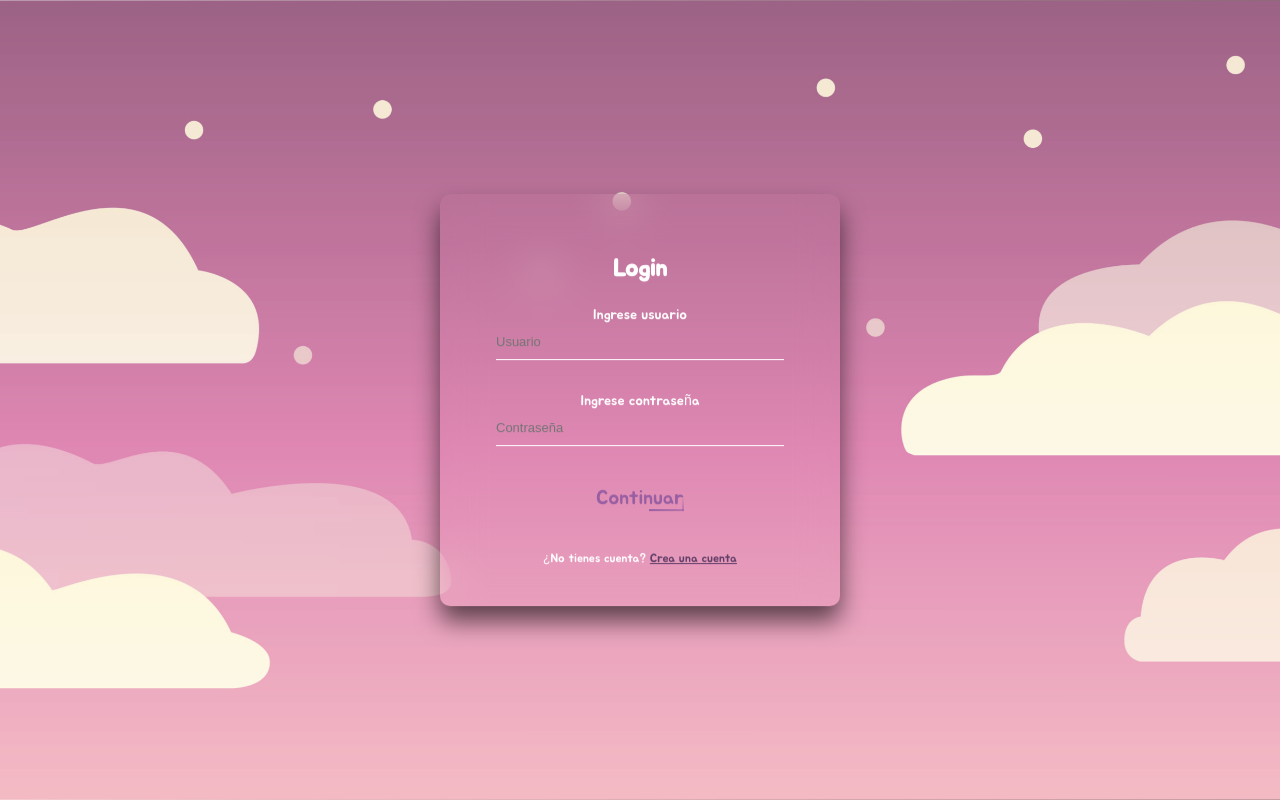
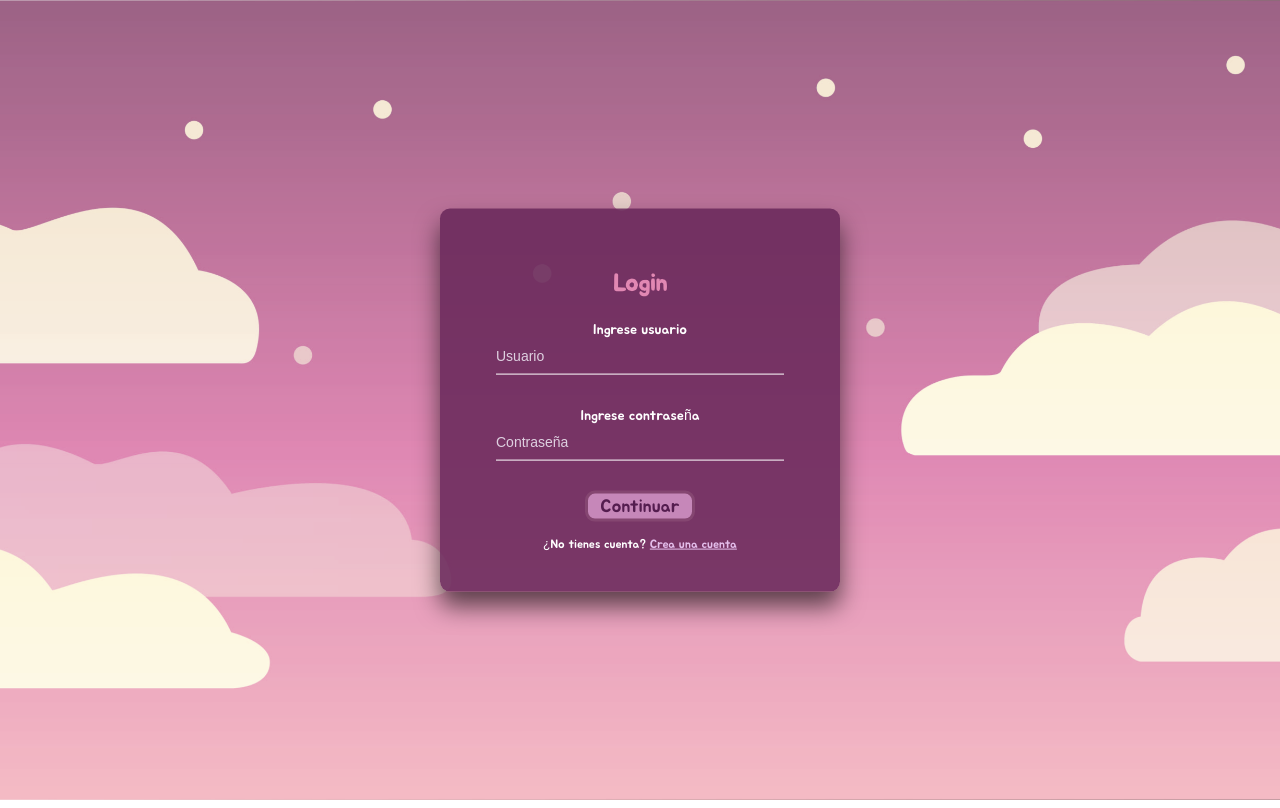
Before and after one commit to Valencua/EpiCare, a PHP site: page / in a window 1280 px wide. Run offline with PHP 8.4, Linux system fonts and the light colour scheme.

Commit message:
Arreglo botones de continuar + Titulo del login

```diff
--- a/workspace/Sitio/html/Bienvenida.html
+++ b/workspace/Sitio/html/Bienvenida.html
@@ -19,8 +19,8 @@
       <br>
       <!--style="justify-content: center; align-items: center;"-->
       <div class="botonbienv">
-        <div class="continuar">
-          <a class="btn" href="Index.html" style="color:#541D4F; font-size: 20px;">
+        <div class="continuar" style="border-radius: 20px; border: 6px solid #854671;">
+          <a class="btn" href="Index.html" style="color:#541D4F; font-size: 35px; margin-top: 4px;">
             Continuar
           </a>
         </div>
--- a/workspace/Sitio/html/index.html
+++ b/workspace/Sitio/html/index.html
@@ -36,20 +36,20 @@
         <p class="message">¿Ya tienes cuenta? <a href="#">Loguearse</a></p>
       </form>
       <form class="login-form" method="post">
-        <h2></i> Login</h2>
+        <h2 style="color:#E188B3; -webkit-text-stroke-width: 0.2px; -webkit-text-stroke-color: #601E51;"></i> Login</h2>
         <label for="usuario">Ingrese usuario</label>
         <input type="text" placeholder="Usuario" id="usuario" required />
         <br>
         <label for="contraseña">Ingrese contraseña</label>
         <input type="password" placeholder="Contraseña" id="contraseña" required/>
         <br>
-        <a class="btn" href="#">
-          <span></span>
-          <span></span>
-          <span></span>
-          <span></span>
-          Continuar
-        </a>
+        <div class="botonbienv">
+          <div class="continuar" style="height: 25px;">
+            <a class="btn" href="Index.html" style="color:#541D4F; font-size: 18px; margin:12px; margin-top: 2px;">
+              Continuar
+            </a>
+          </div>
+        </div>
         <p class="message">¿No tienes cuenta? <a href="#">Crea una cuenta</a></p>
       </form>
     </div>
--- a/workspace/Sitio/html/styles.css
+++ b/workspace/Sitio/html/styles.css
@@ -239,33 +239,39 @@ body{
   justify-content: space-evenly;
   align-items: center;
   position: relative;
+  transition: .5s;
 }
 .felizfeliz img:hover
 {
+transition: .5s;
 transform: scale(1.07);
 box-shadow: 0 0 50px #FAEC5E;
               border-radius: 100%;
 }
 .feliz img:hover
 {
+transition: .5s;
 transform: scale(1.07);
 box-shadow: 0 0 50px #C5D554;
               border-radius: 100%;
 }
 .meh img:hover
 {
+transition: .5s;
 transform: scale(1.07);
 box-shadow: 0 0 50px #A563A5;
               border-radius: 100%;
 }
 .triste img:hover
 {
+transition: .5s;
 transform: scale(1.07);
 box-shadow: 0 0 50px #71C6D0;
               border-radius: 100%;
 }
 .enojado img:hover
 {
+transition: .5s;
 transform: scale(1.07);
 box-shadow: 0 0 50px #BE1621;
               border-radius: 100%;
@@ -283,8 +289,7 @@ box-shadow: 0 0 50px #BE1621;
   width: 400px;
   padding: 40px;
   transform: translate(-50%, -50%);
-  background: transparent;
-  backdrop-filter: blur(20px);
+  background: url(background.png);
   box-sizing: border-box;
   box-shadow: 0 15px 25px rgba(0,0,0,.6);
   border-radius: 10px;
@@ -303,6 +308,16 @@ box-shadow: 0 0 50px #BE1621;
 .form label {
   font-size: 14px;
   color: #fff;
+
+}
+.form ::placeholder {
+  font-size: 14px;
+  color: #ded0e0;
+
+}
+.form ::placeholder {
+  font-size: 14px;
+  color: #ded0e0;
 
 }
 .vinculo {
@@ -324,7 +339,7 @@ h2{
   font-size: 12px;
 }
 .form .message a {
-  color: #623F68;
+  color: #e4beeb;
   text-decoration: underline;
 }
 .form .register-form {
@@ -333,19 +348,18 @@ h2{
 .btn{
   position: relative;
   display: inline-block;
-  margin: 20px;
-  color: #995FA3;
+  margin: 30px;
   font-size: 20px;
   text-decoration: none;
   overflow: hidden;
-  margin-top: 10px;
+  margin-top: 8px;
 }
 .continuar{
-  height: 40px;
+  height: 50px;
   transition: .5s;
   background-color: #C687B9;
-  border-radius: 15px;
-  border: 5px solid #854671;
+  border-radius: 10px;
+  border: 3px solid #854671;
 }
 .continuar:hover {
   transition: .5s;
```
Also changed, not shown: workspace/Sitio/html/background.png (added).
